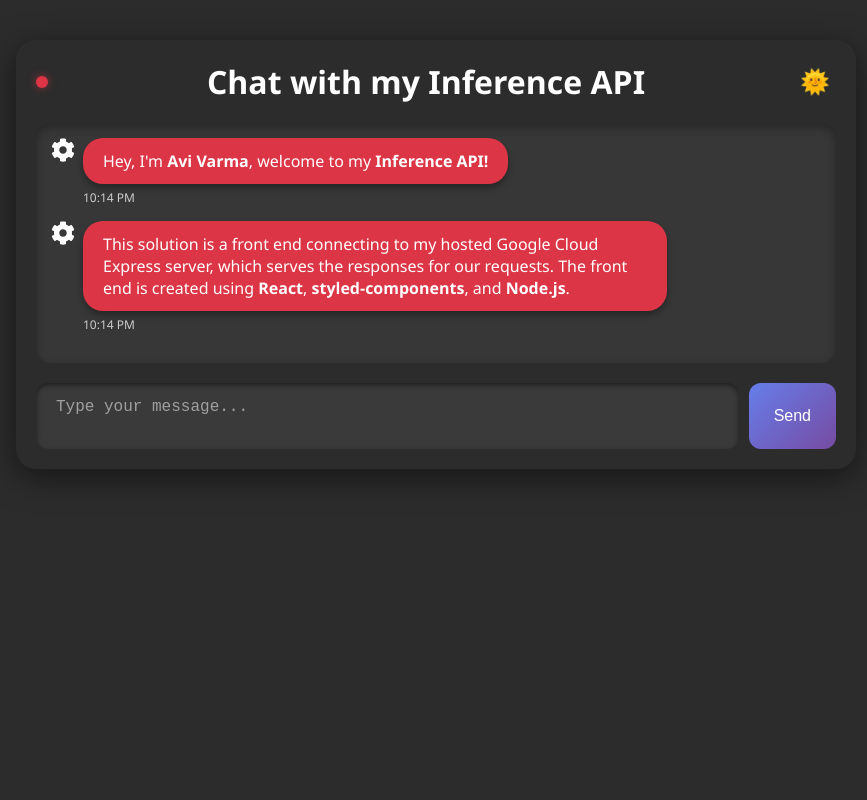
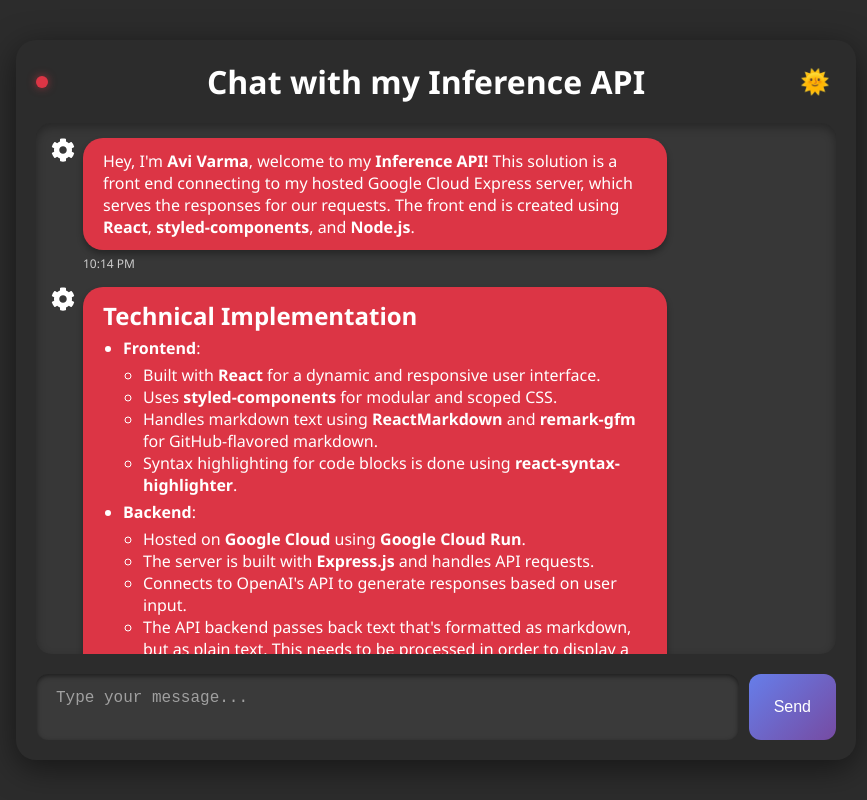
Before and after one commit to avias8/openaifrontend, a React (Create React App) app: page / in a window 1280 px wide. Shown: the whole page, without its empty margins (204-1071 px from the left). Built offline with nearby package versions, Linux system fonts and the light colour scheme; no server answers.

Commit message:
Changed a lot, but mainly the system prompts work now.

```diff
--- a/src/App.css
+++ /dev/null
@@ -1,9 +0,0 @@
-/* App.css */
-
-/* Reset some default styles */
-body {
-  margin: 0;
-  padding: 0;
-  background-color: #121212;
-  font-family: 'Segoe UI', Tahoma, Geneva, Verdana, sans-serif;
-}
--- a/src/App.js
+++ b/src/App.js
@@ -22,6 +22,8 @@
   margin: 40px auto;
   color: ${({ theme }) => theme.textColor};
   position: relative;
+  height: 100vh; /* Set height to 100% of the viewport height */
+  overflow: hidden; /* Prevent overflow outside the container */
 
   transition: background 0.3s, color 0.3s;
 
@@ -81,13 +83,38 @@
       {
         id: 1,
         sender: 'system',
-        text: `Hey, I'm **Avi Varma**, welcome to my **Inference API!**`,
+        text: `Hey, I'm **Avi Varma**, welcome to my **Inference API!** This solution is a front end connecting to my hosted Google Cloud Express server, which serves the responses for our requests. The front end is created using **React**, **styled-components**, and **Node.js**.`,
         timestamp: new Date().toLocaleTimeString([], { hour: '2-digit', minute: '2-digit' })
       },
       {
         id: 2,
         sender: 'system',
-        text: `This solution is a front end connecting to my hosted Google Cloud Express server, which serves the responses for our requests. The front end is created using **React**, **styled-components**, and **Node.js**.`,
+        text: `
+  ## Technical Implementation
+
+  - **Frontend**:
+    - Built with **React** for a dynamic and responsive user interface.
+    - Uses **styled-components** for modular and scoped CSS.
+    - Handles markdown text using **ReactMarkdown** and **remark-gfm** for GitHub-flavored markdown.
+    - Syntax highlighting for code blocks is done using **react-syntax-highlighter**.
+
+  - **Backend**:
+    - Hosted on **Google Cloud** using **Google Cloud Run**.
+    - The server is built with **Express.js** and handles API requests.
+    - Connects to OpenAI's API to generate responses based on user input.
+    - The API backend passes back text that's formatted as markdown, but as plain text. This needs to be processed in order to display a user-friendly interface.
+
+  - **Code Handling**:
+    - Code blocks in markdown are rendered with syntax highlighting using **react-syntax-highlighter**.
+    - Supports multiple programming languages for code snippets.
+    - The language for syntax highlighting is determined by the class name of the code block (e.g., \`javascript\`).
+
+  - **Markdown Text**:
+    - Supports GitHub-flavored markdown for rich text formatting using **remark-gfm**.
+    - Allows for easy inclusion of links, lists, and other markdown features.
+    - Markdown is rendered using **ReactMarkdown**, which converts markdown text to React components.
+    - The frontend processes the markdown text received from the API and renders it appropriately.
+        `,
         timestamp: new Date().toLocaleTimeString([], { hour: '2-digit', minute: '2-digit' })
       }
     ];
--- a/src/GlobalStyle.js
+++ b/src/GlobalStyle.js
@@ -11,6 +11,14 @@
     font-family: 'Segoe UI', Tahoma, Geneva, Verdana, sans-serif;
     color: ${({ theme }) => theme.textColor};
     transition: background-color 0.3s, color 0.3s;
+    height: 100vh; /* Ensure body takes full viewport height */
+    overflow: hidden; /* Prevent body overflow */
+  }
+
+  #root {
+    height: 100%; /* Ensure root takes full height */
+    display: flex;
+    flex-direction: column;
   }
 
   /* Optional: Customize scrollbar for better aesthetics */
@@ -19,13 +27,13 @@
   }
 
   ::-webkit-scrollbar-track {
-    background: ${({ theme }) => theme.inputBackground};
+    background: ${({ theme }) => theme.scrollbarTrack};
   }
 
   ::-webkit-scrollbar-thumb {
-    background-color: ${({ theme }) => theme.messageUser};
+    background-color: ${({ theme }) => theme.scrollbarThumb};
     border-radius: 4px;
-    border: 2px solid ${({ theme }) => theme.inputBackground};
+    border: 2px solid ${({ theme }) => theme.scrollbarTrack};
   }
 `;
 
--- a/src/components/ChatLog.jsx
+++ b/src/components/ChatLog.jsx
@@ -9,15 +9,30 @@
   background: rgba(255, 255, 255, 0.05);
   padding: 15px; /* Reduced padding */
   border-radius: 15px;
-  overflow-y: auto;
+  overflow-y: auto; /* Enable vertical scrolling */
   margin-bottom: 20px;
   box-shadow: inset 0 4px 10px rgba(0, 0, 0, 0.3);
+  max-height: calc(100vh - 160px); /* Set maximum height to fit within the viewport */
 
   @media (max-width: 600px) {
     height: 250px;
   }
 
   transition: background 0.3s;
+
+  /* Custom scrollbar styles */
+  &::-webkit-scrollbar {
+    width: 8px; /* Width of the scrollbar */
+  }
+
+  &::-webkit-scrollbar-thumb {
+    background-color: ${({ theme }) => theme.scrollbarThumb}; /* Color of the scrollbar thumb */
+    border-radius: 4px; /* Rounded corners for the scrollbar thumb */
+  }
+
+  &::-webkit-scrollbar-track {
+    background-color: ${({ theme }) => theme.scrollbarTrack}; /* Color of the scrollbar track */
+  }
 `;
 
 const ChatLog = ({ chatLog, theme }) => (
--- a/src/components/InputArea.jsx
+++ b/src/components/InputArea.jsx
@@ -76,16 +76,32 @@
   }
 `;
 
-const InputArea = ({ prompt, setPrompt, handleGenerateText }) => (
+const InputArea = ({ prompt, setPrompt, handleGenerateText }) => {
+  const handleKeyPress = (e) => {
+    if (e.key === 'Enter' && !e.shiftKey) {
+      e.preventDefault();
+      handleGenerateText();
+      setPrompt(''); // Clear the text box
+    }
+  };
+
+  const handleClick = () => {
+    handleGenerateText();
+    setPrompt(''); // Clear the text box
+  };
+
+  return (
     <InputContainer>
       <TextArea
         placeholder="Type your message..."
         value={prompt}
         onChange={(e) => setPrompt(e.target.value)}
+        onKeyPress={handleKeyPress} // Handle Enter key press
         rows={2}
       />
-    <SendButton onClick={handleGenerateText}>Send</SendButton>
+      <SendButton onClick={handleClick}>Send</SendButton>
     </InputContainer>
   );
+};
 
 export default React.memo(InputArea);
--- a/src/components/TypingIndicator.jsx
+++ b/src/components/TypingIndicator.jsx
@@ -11,23 +11,23 @@
 
 const IndicatorContainer = styled.div`
   display: flex;
-  gap: 4px;
-  margin-top: 5px;
+  gap: 6px; /* Reduced gap between dots */
+  margin-top: 4px; /* Reduced margin-top */
 
   div {
-    width: 6px;
-    height: 6px;
-    background-color: #fff;
+    width: 8px; /* Adjusted size of dots */
+    height: 8px; /* Adjusted size of dots */
+    background-color: #667eea; /* Color of dots */
     border-radius: 50%;
-    animation: ${TypingAnimation} 1s infinite;
+    animation: ${TypingAnimation} 1.5s infinite; /* Animation duration */
   }
 
   div:nth-child(2) {
-    animation-delay: 0.2s;
+    animation-delay: 0.3s; /* Animation delay */
   }
 
   div:nth-child(3) {
-    animation-delay: 0.4s;
+    animation-delay: 0.6s; /* Animation delay */
   }
 `;
 
--- a/src/themes.js
+++ b/src/themes.js
@@ -13,6 +13,8 @@
   placeholderColor: '#a0a0a0', // Placeholder text color for dark theme
   sendButtonBackground: 'linear-gradient(135deg, #667eea 0%, #764ba2 100%)',
   sendButtonHoverBackground: 'linear-gradient(135deg, #5a67d8 0%, #6b5dba 100%)',
+  scrollbarThumb: '#888888', // Add scrollbar thumb color for dark mode
+  scrollbarTrack: '#333333', // Add scrollbar track color for dark mode
 };
 
 export const lightTheme = {
@@ -28,4 +30,6 @@
   placeholderColor: '#606060', // Placeholder text color for light theme
   sendButtonBackground: 'linear-gradient(135deg, #34c759 0%, #28a745 100%)',
   sendButtonHoverBackground: 'linear-gradient(135deg, #28a745 0%, #218838 100%)',
+  scrollbarThumb: '#888888', // Add scrollbar thumb color for light mode
+  scrollbarTrack: '#f0f0f0', // Add scrollbar track color for light mode
 };
```
Lines whose indentation alone changed are shown as unchanged.
